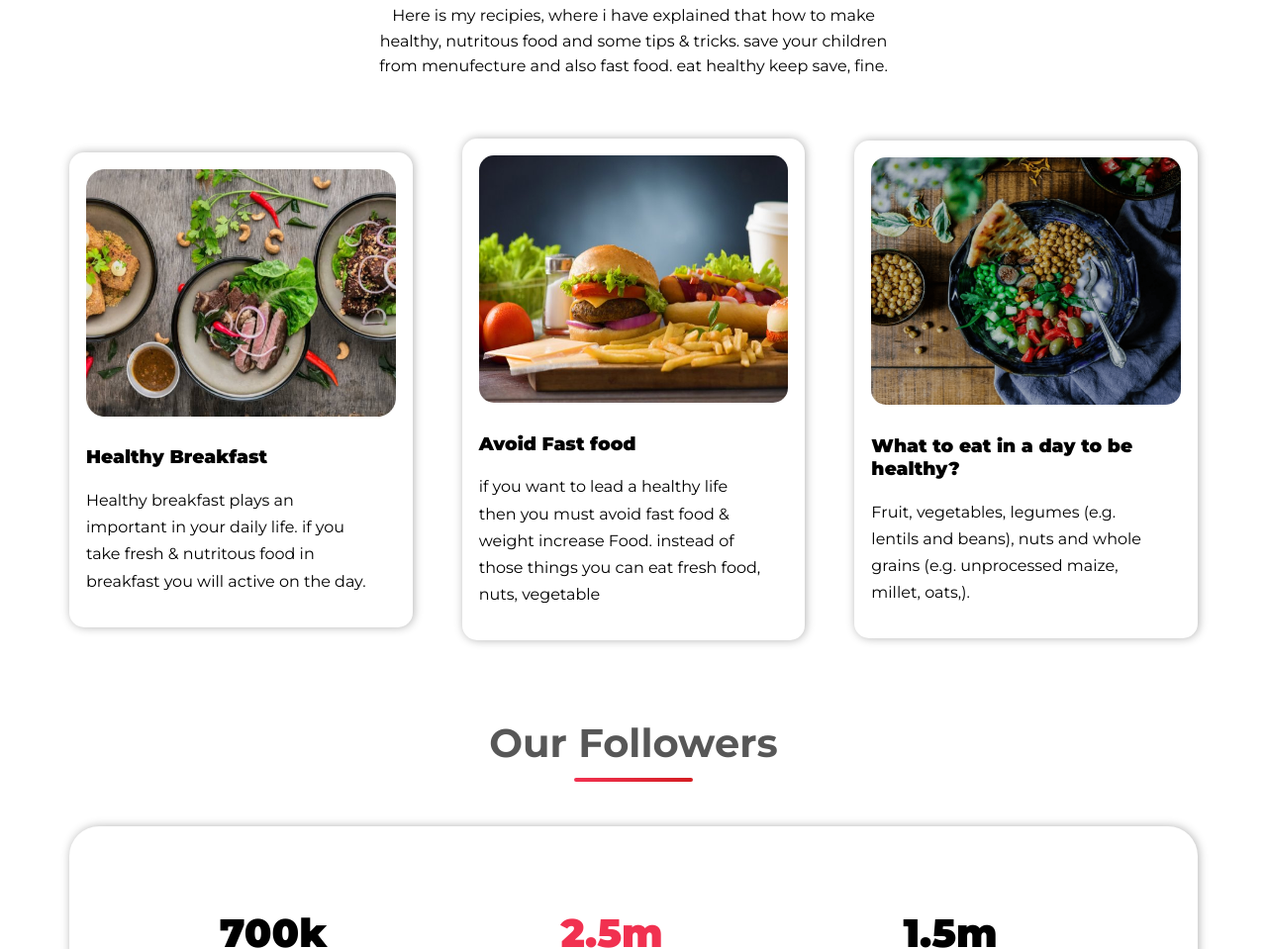
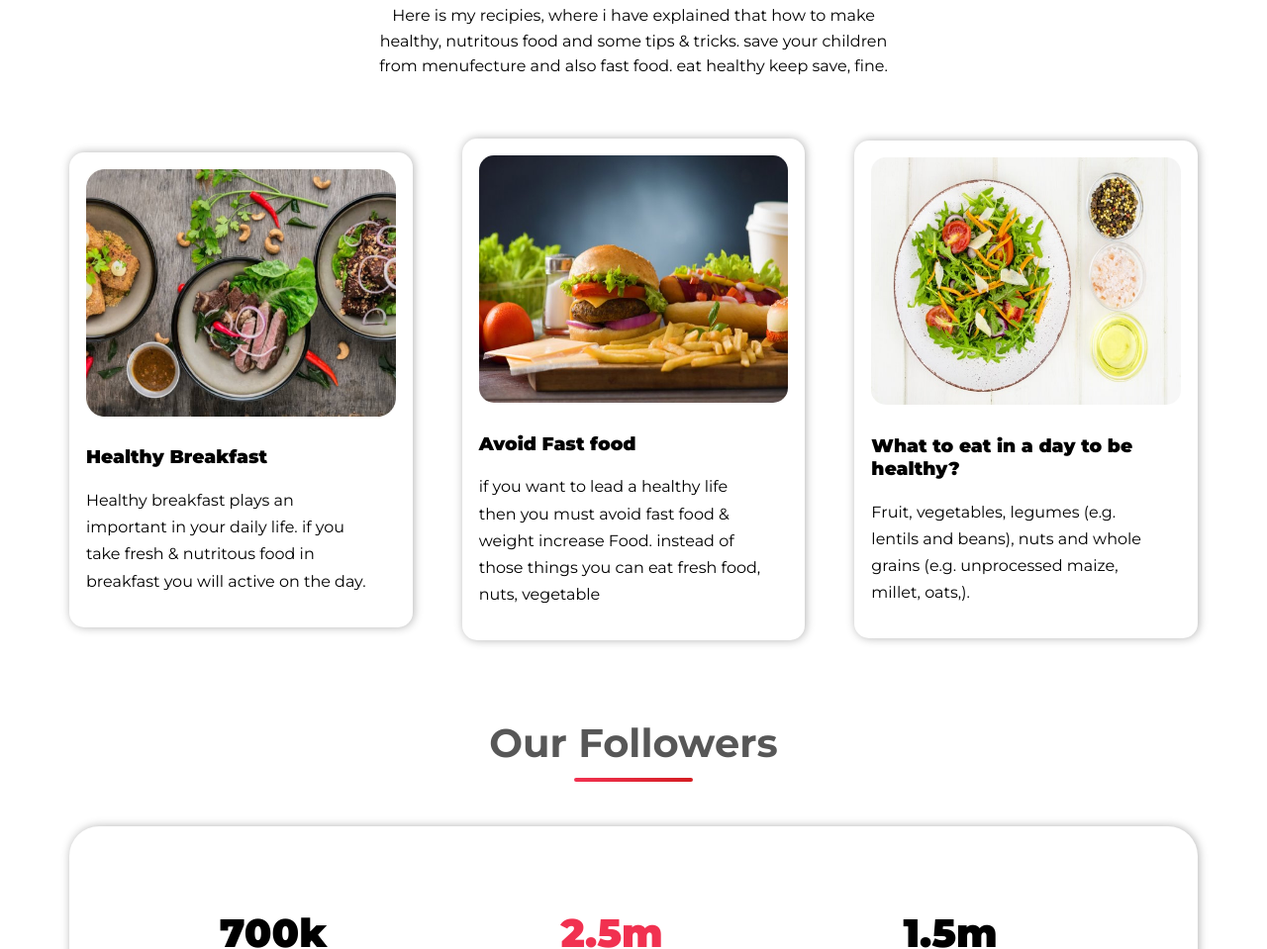
Before and after one commit to abubakkar55/food-assignment, a plain HTML site: page index.html in a window 1280 px wide. Shown: the part 1482-2441 px from the top of the page at 99% size. Drawn offline with Linux system fonts and the light colour scheme.

Commit message:
everything done

```diff
--- a/index.html
+++ b/index.html
@@ -109,7 +109,7 @@
                     those things you can eat fresh food, nuts, vegetable</p>
             </div>
             <div class="recipie-item">
-                <img src="images/food/recipie-2-min.png" alt="recipie-item-img">
+                <img src="images/food/light-vegetable-salad-concept-min.jpg" alt="recipie-item-img">
                 <h3> What to eat in a day to be healthy?</h3>
                 <p>Fruit, vegetables, legumes (e.g. lentils and beans), nuts and whole grains (e.g. unprocessed maize,
                     millet, oats,). </p>
```
Also changed, not shown: images/food/light-vegetable-salad-concept-min.jpg (added), images/food/recipie-2-min.png (deleted).
